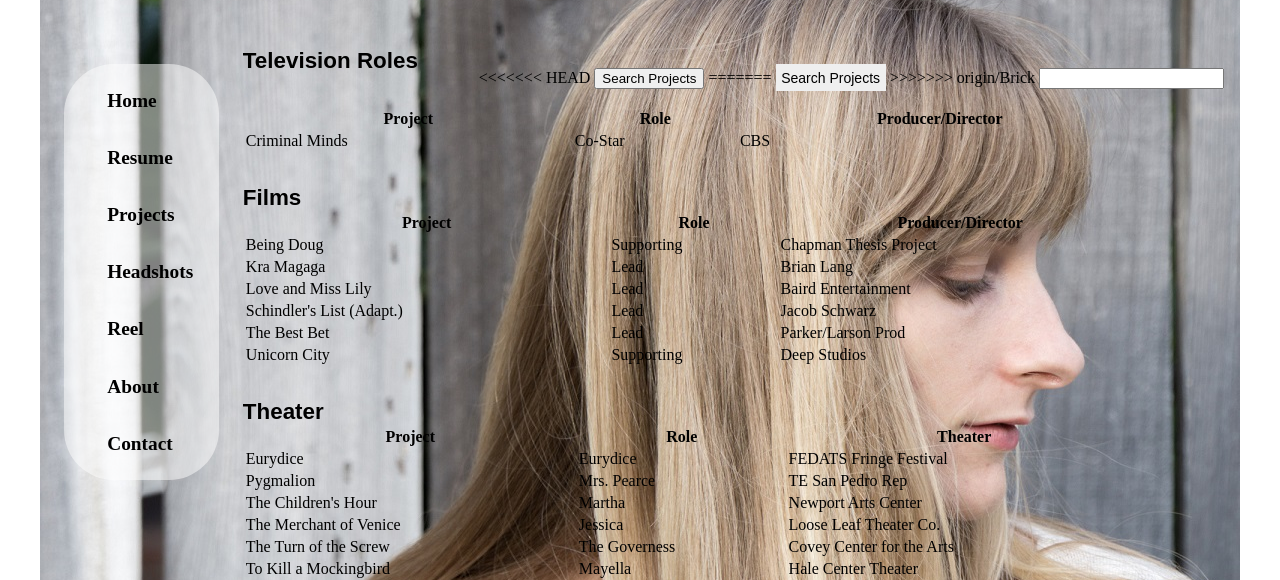
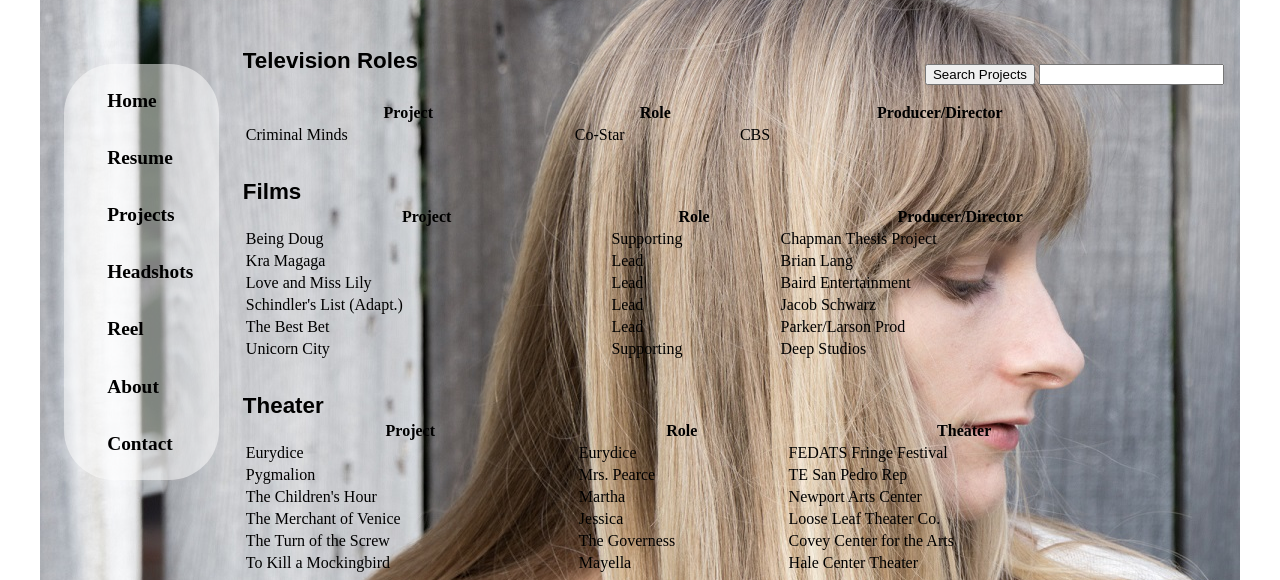
Before and after one commit to Adonias1/CECS470Project, a PHP site: page /resume.php in a window 1280 px wide. Shown: the part 143-723 px from the top of the page. Run offline with PHP 8.4, Linux system fonts and the light colour scheme; data comes from the database, SQL or seed files in the repository; data that the repository does not hold is empty.

Commit message:
remove HEAD thing.

```diff
--- a/resume.php
+++ b/resume.php
@@ -21,11 +21,7 @@ if ($error != null) {
 		<?php include "includes/header.php"; ?>
 
 		<form class="search-bar" action="#" method="post">
-<<<<<<< HEAD
 			<input type="button" name="submit" value="Search Projects">
-=======
-			<input class="button" type="submit" name="submit" value="Search Projects">
->>>>>>> origin/Brick
 			<input type="search" name="search" value="">
 		</form>
 
```
